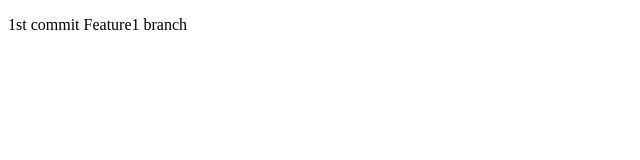
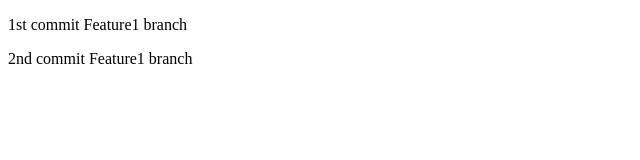
Before and after one commit to Nikita-Kukenko/Learning_Git, a plain HTML site: page index.html in a window 1280 px wide. Shown: the whole page, without its empty margins (0-640 px from the left). Drawn offline with Linux system fonts and the light colour scheme.

Commit message:
2nd commit Feature1 branch

```diff
--- a/index.html
+++ b/index.html
@@ -15,5 +15,6 @@
 
 
   <p>1st commit Feature1 branch</p>
+  <p>2nd commit Feature1 branch</p>
 </body>
 </html>
```
